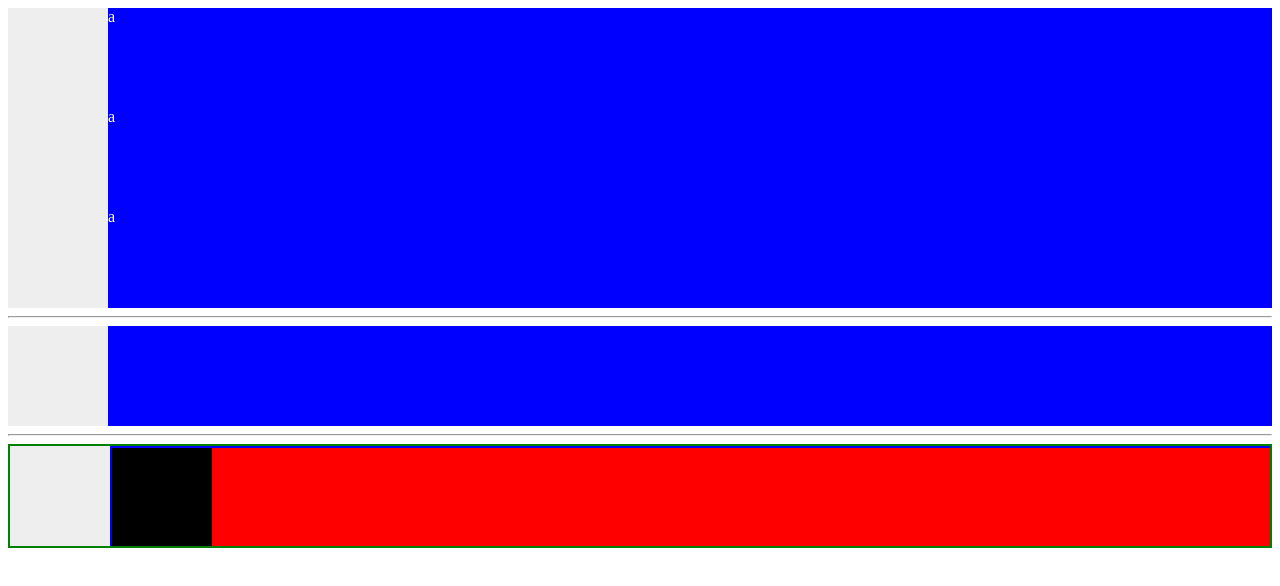
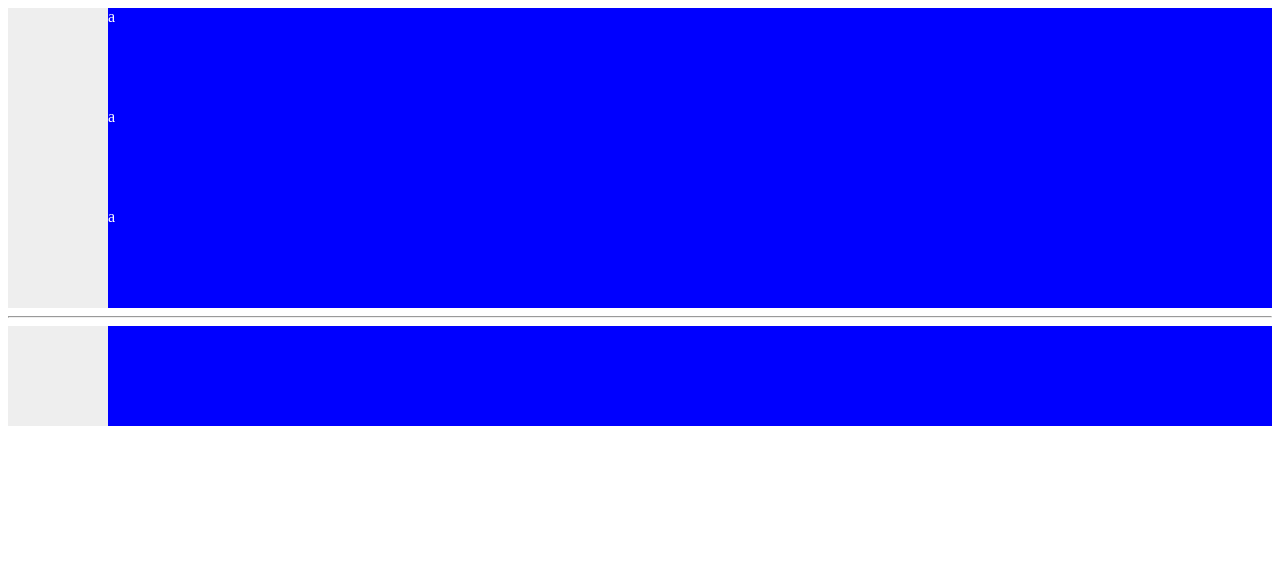
Before and after one commit to facundocabrera/jquery.fixedcolumn, a website: page index.html in a window 1280 px wide. Drawn offline with nearby package versions, Linux system fonts and the light colour scheme.

Commit message:
Updated documentation

```diff
--- a/index.html
+++ b/index.html
@@ -69,18 +69,5 @@
     <div class="content"></div>
   </div>
 
-  <hr>
-
-  <div class="container scrollable" style="border: 2px solid green">
-    <div class="sticky" style="background: #EEE"></div>
-    <div class="content">
-      <div class="container scrollable" style="border: 2px solid blue">
-        <div class="sticky" style="background: #000"></div>
-        <div class="content" style="background: red"></div>
-      </div>
-    </div>
-  </div>
-
-
 </body>
 </html>
--- a/jquery.fixedcolumn.js
+++ b/jquery.fixedcolumn.js
@@ -6,7 +6,7 @@
     Scrollable area (it could be any ancestor, it's no need to be the direct
     one)
   -->
-  <div class="container">
+  <div class="container scrollable">
     <div class="sticky">
       <!-- Fixed column will be here -->
     </div>
@@ -64,7 +64,9 @@
       return this;
     },
 
-    destroy: function() {}
+    destroy: function() {
+      // Impl me!
+    }
 
   };
 
```
